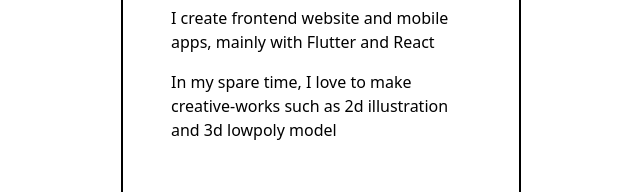
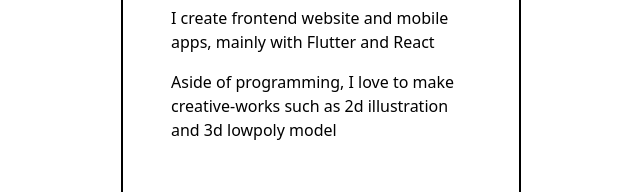
Before and after one commit to wiyantoeric/portfolio, a Next.js app: page / in a window 1280 px wide. Shown: the part 268-460 px from the top of the page, without its empty margins (319-959 px from the left). Built offline with nearby package versions, Linux system fonts and the light colour scheme.

Commit message:
chore: update body content

```diff
--- a/pages/index.js
+++ b/pages/index.js
@@ -8,14 +8,14 @@ export default function Home() {
   return (
     <>
       <Container>
-        <div ref={homeRef} className="flex min-h-[400px] w-[400px] flex-col sm:border-2 bg-white sm:border-black py-8 px-12">
+        <div ref={homeRef} className="flex min-h-[400px] w-[400px] flex-col bg-white py-8 px-12 sm:border-2 sm:border-black">
           <h1 className="text-2xl">Eric Wiyanto</h1>
           <div className="spacer h-4"></div>
-          <p className='italic'>hello there! I&apos;m a Computer Science undergraduate in Jakarta, Indonesia</p>
+          <p className="italic">hello there! I&apos;m a Computer Science undergraduate in Jakarta, Indonesia</p>
           <div className="spacer h-12"></div>
           <p>I create frontend website and mobile apps, mainly with Flutter and React</p>
           <div className="spacer h-4"></div>
-          <p>In my spare time, I love to make creative-works such as 2d illustration and 3d lowpoly model</p>
+          <p>Aside of programming, I love to make creative-works such as 2d illustration and 3d lowpoly model</p>
           <div className="spacer h-16"></div>
           <div className="flex flex-col items-end gap-y-2 self-end">
             <a
```
